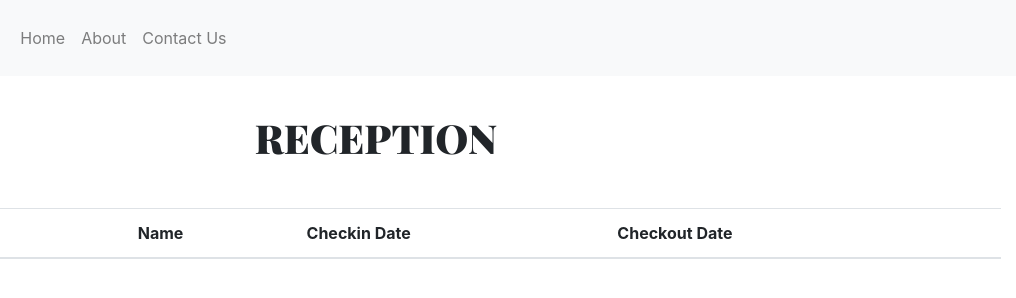
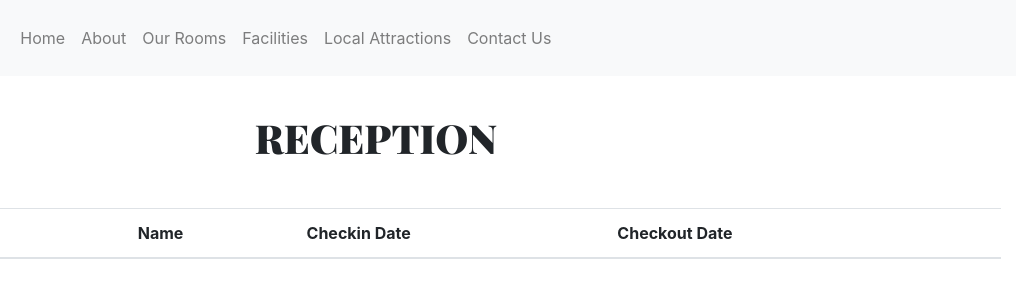
Before and after one commit to liamself/internet-mm-cwk, a website: page static/reception.html in a window 1280 px wide. Shown: the full height of the page, 264-1280 px from the left. Drawn offline with nearby package versions, Linux system fonts and the light colour scheme; no server answers; a web font is replaced by a local one.

Commit message:
Fixed nav bar on admin pages, added date polyfill to contact and room pages

```diff
--- a/static/reception.html
+++ b/static/reception.html
@@ -23,10 +23,19 @@
                     <a class="nav-link" href="/">Home</a>
                 </li>
                 <li class="nav-item">
-                    <a class="nav-link" href="#">About</a>
+                    <a class="nav-link" href="about.html">About</a>
                 </li>
                 <li class="nav-item">
-                    <a class="nav-link" href="#">Contact Us</a>
+                    <a class="nav-link" href="room.html">Our Rooms</a>
+                </li>
+                <li class="nav-item">
+                    <a class="nav-link" href="facilities.html">Facilities</a>
+                </li>
+                <li class="nav-item">
+                    <a class="nav-link" href="local-attractions.html">Local Attractions</a>
+                </li>
+                <li class="nav-item">
+                    <a class="nav-link" href="contact.html">Contact Us</a>
                 </li>
             </ul>
         </div>
```
Also changed, not shown: static/admin.html (+11 -2 lines), static/cleaning.html (+11 -2 lines), static/contact.html (+2 -0 lines), static/room.html (+2 -0 lines).
